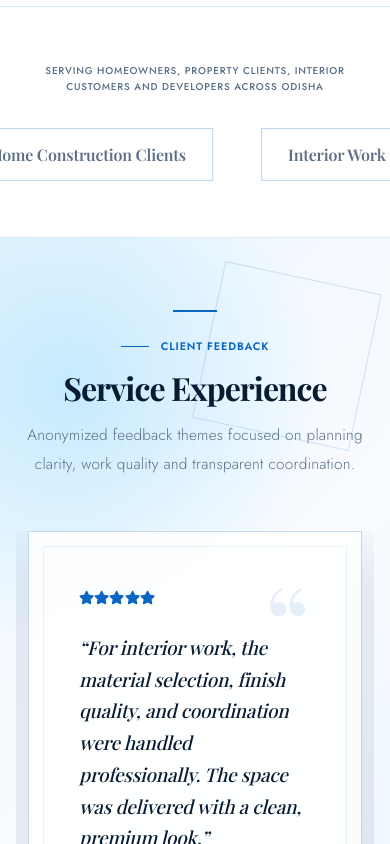
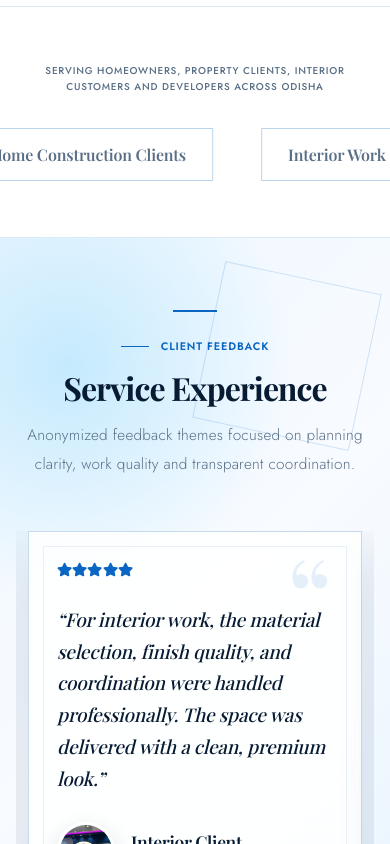
Before and after one commit to SMAARTECHENGINEERING/smaatechinfra, a React (Vite) app: page / in a window 390 px wide. Shown: the part 11156-12000 px from the top of the page. Built offline with nearby package versions, Linux system fonts and the light colour scheme; no server answers; a web font is replaced by a local one.

Commit message:
Fix mobile stability: logo size, remove double padding, clean stale CSS
Co-Authored-By: Claude Sonnet 4.6 <noreply@anthropic.com>

```diff
--- a/src/styles.css
+++ b/src/styles.css
@@ -457,7 +457,6 @@ input, select, textarea { font-family: var(--font-body); }
     font-size: .96rem;
   }
   .tin {
-    grid-template-columns: 1fr;
     min-height: 0;
   }
   .tmedia {
@@ -1914,8 +1913,7 @@ textarea:focus-visible {
 
   .svc,
   .prs,
-  .wyc,
-  .tin {
+  .wyc {
     padding: 28px 22px;
   }
 
@@ -1952,6 +1950,10 @@ textarea:focus-visible {
 @media (max-width: 480px) {
   .nav-logo {
     font-size: 1.18rem;
+  }
+  .nav-logo-img {
+    width: 36px;
+    height: 36px;
   }
 
   .nav-logo em {
```
